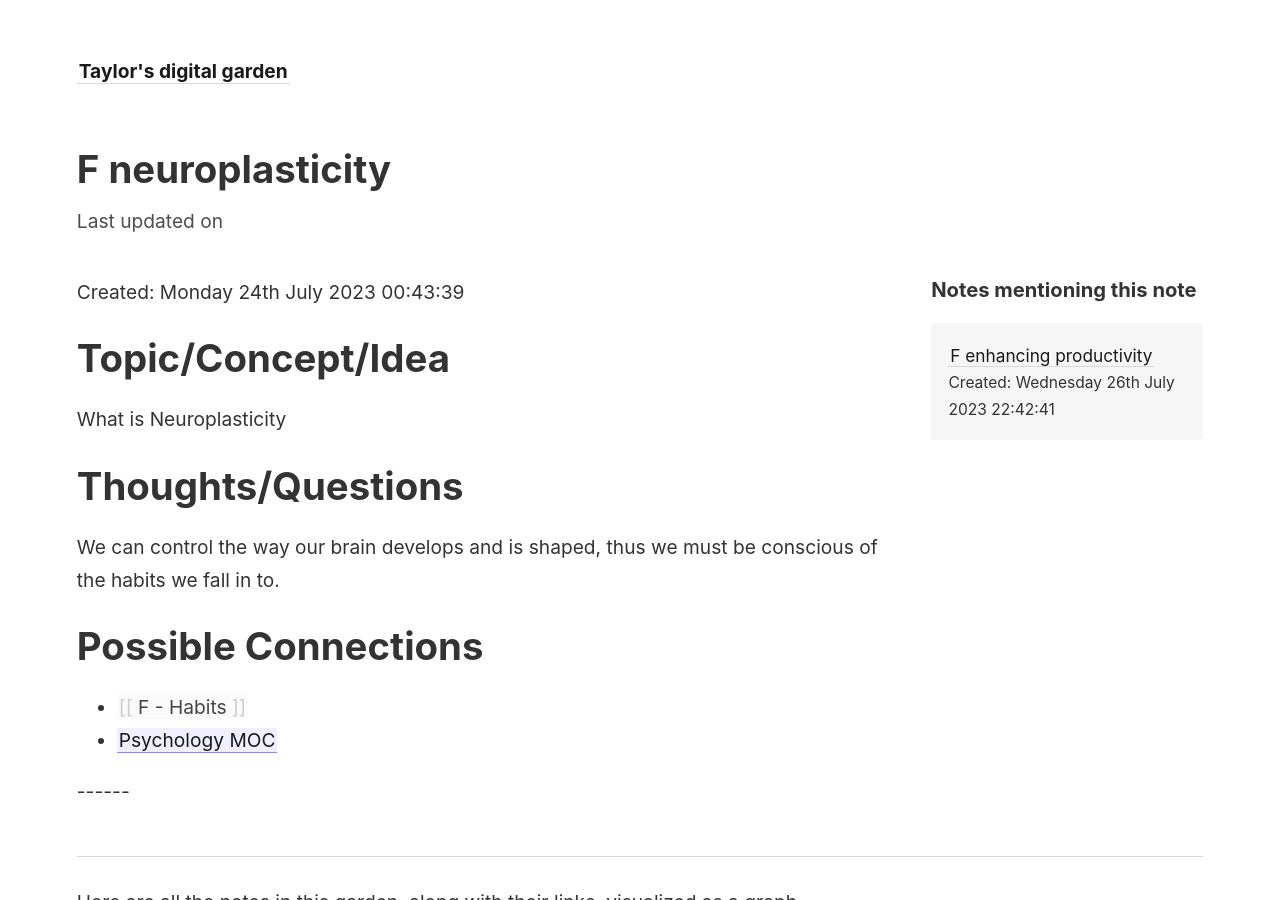
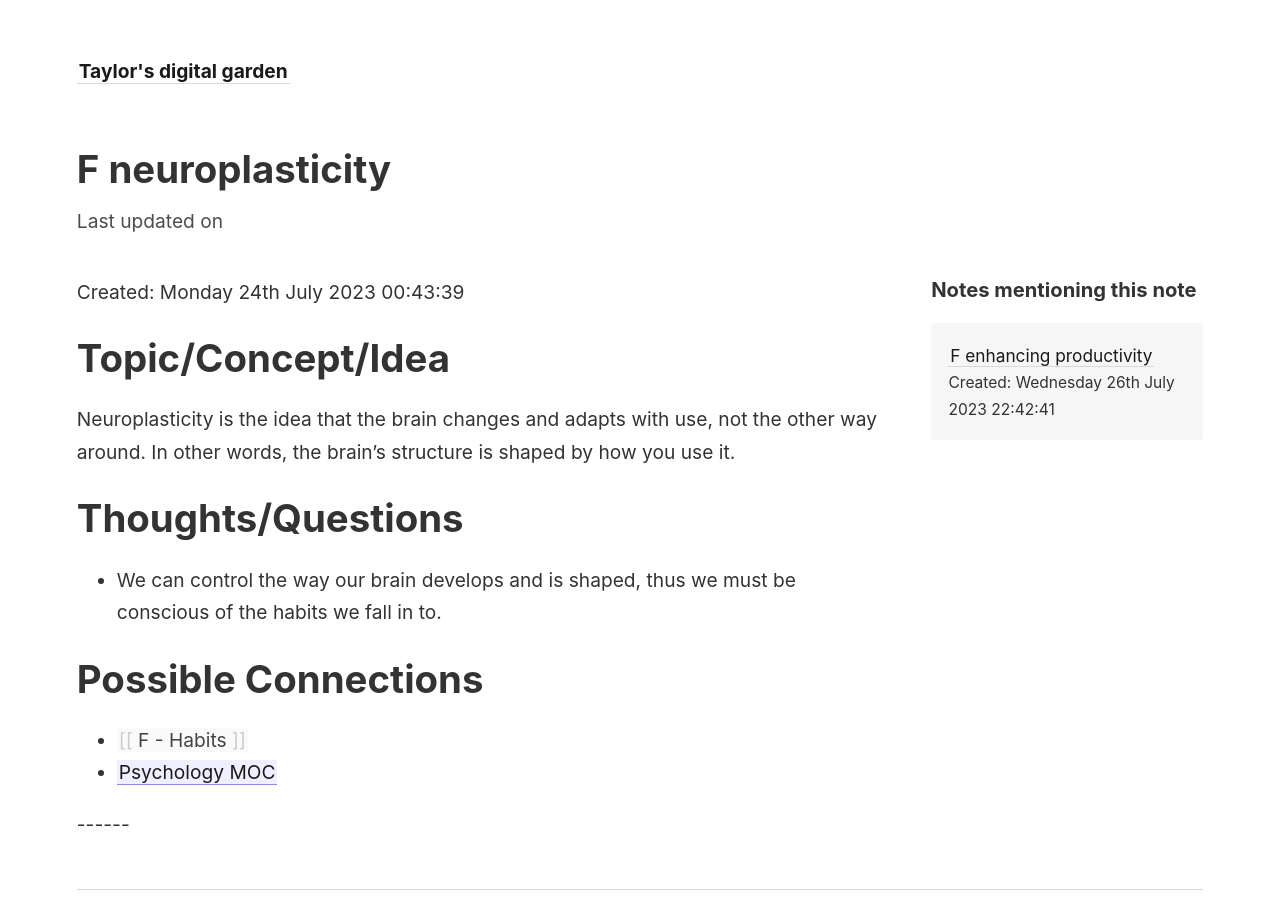
Before and after one commit to TM2611/digital-garden, a Jekyll site: the page built from _notes/001 Fleeting Notes/F - Neuroplasticity.md, in a window 1280 px wide and 900 px high. Built offline with Jekyll 4.4.1, drawn with Linux system fonts in a browser that asks for light colours.

Commit message:
TEND - Neuroplasticity

```diff
--- a/_notes/001 Fleeting Notes/F - Neuroplasticity.md
+++ b/_notes/001 Fleeting Notes/F - Neuroplasticity.md
@@ -5,11 +5,11 @@ Created: Monday 24th July 2023 00:43:39
 
 # Topic/Concept/Idea
 
-What is Neuroplasticity
+Neuroplasticity is the idea that the brain changes and adapts with use, not the other way around. In other words, the brain’s structure is shaped by how you use it.
 
 # Thoughts/Questions
 
- We can control the way our brain develops and is shaped, thus we must be conscious of the habits we fall in to.
+ - We can control the way our brain develops and is shaped, thus we must be conscious of the habits we fall in to.
 
 # Possible Connections
 
```
